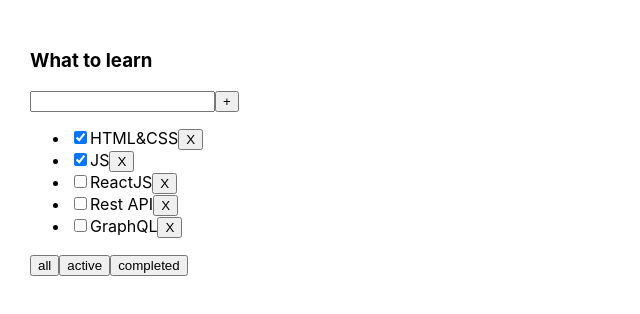
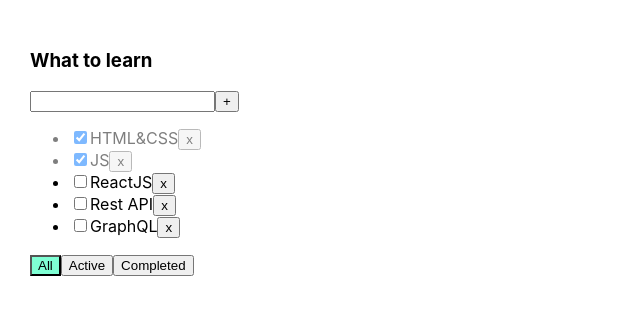
Before and after one commit to Katerinamiku/todolist, a React (Create React App) app: page / in a window 1280 px wide. Shown: the top 314 px of the page, without its empty margins (0-640 px from the left). Built offline with nearby package versions, Linux system fonts and the light colour scheme.

Commit message:
add lesson fourth

```diff
--- a/src/App.tsx
+++ b/src/App.tsx
@@ -1,28 +1,34 @@
 import React, {useState} from 'react';
-import { v1 } from 'uuid';
 import './App.css';
 import {Todolist} from './Todolist';
+import {v1} from 'uuid';
+
 
 export type FilterValuesType = "all" | "active" | "completed";
 
 function App() {
 
     let [tasks, setTasks] = useState([
-        { id: v1(), title: "HTML&CSS", isDone: true },
-        { id: v1(), title: "JS", isDone: true },
-        { id: v1(), title: "ReactJS", isDone: false },
-        { id: v1(), title: "Rest API", isDone: false },
-        { id: v1(), title: "GraphQL", isDone: false },
+        {id: v1(), title: "HTML&CSS", isDone: true},
+        {id: v1(), title: "JS", isDone: true},
+        {id: v1(), title: "ReactJS", isDone: false},
+        {id: v1(), title: "Rest API", isDone: false},
+        {id: v1(), title: "GraphQL", isDone: false},
     ]);
 
-    const addTask = (newTitle: string)=> {
-       const newTask = {id: v1(), title: newTitle, isDone: false}
-        setTasks([newTask, ...tasks])
+    const changeCheckbox = (taskId: string, value: boolean) => {
+        setTasks(tasks.map(el => el.id === taskId ? {...el, isDone: value} : el))
     }
 
     function removeTask(id: string) {
         let filteredTasks = tasks.filter(t => t.id != id);
         setTasks(filteredTasks);
+    }
+
+    function addTask(title: string) {
+        let task = {id: v1(), title: title, isDone: false};
+        let newTasks = [task, ...tasks];
+        setTasks(newTasks);
     }
 
     let [filter, setFilter] = useState<FilterValuesType>("all");
@@ -47,6 +53,8 @@
                       removeTask={removeTask}
                       changeFilter={changeFilter}
                       addTask={addTask}
+                      changeCheckbox={changeCheckbox}
+                      filter={filter}
             />
         </div>
     );
--- a/src/Components/Button.tsx
+++ b/src/Components/Button.tsx
@@ -2,7 +2,7 @@
 
 type ButtonPropsType = {
     name: string
-    callBack: ()=> void
+    callBack: () => void
 }
 
 export const Button = (props: ButtonPropsType) => {
--- /dev/null
+++ b/src/Components/Checkbox.tsx
@@ -0,0 +1,16 @@
+import React, {ChangeEvent} from 'react';
+
+type CheckboxType = {
+    checked: boolean
+    callBack: (eventValue: boolean) => void
+}
+
+export const Checkbox = (props: CheckboxType) => {
+    const changeCheckboxHandler = (event: ChangeEvent<HTMLInputElement>) => {
+        props.callBack(event.currentTarget.checked)
+    }
+    return (
+        <input type="checkbox" checked={props.checked}
+               onChange={changeCheckboxHandler}/>
+    )
+}
--- /dev/null
+++ b/src/Todolist.module.css
@@ -0,0 +1,15 @@
+.error {
+    border: red 1px solid;
+}
+
+.errorMessage {
+    color: red;
+}
+
+.activeFilter {
+    background-color: aquamarine;
+}
+
+.isDone {
+    opacity: 0.5;
+}
--- a/src/Todolist.tsx
+++ b/src/Todolist.tsx
@@ -1,6 +1,7 @@
-import React, {ChangeEvent, KeyboardEvent, useState} from 'react';
+import React, {ChangeEvent, KeyboardEvent, FocusEvent, useState} from 'react';
 import {FilterValuesType} from './App';
-import {Button} from "./Components/Button";
+import s from './Todolist.module.css'
+import {Checkbox} from "./Components/Checkbox";
 
 type TaskType = {
     id: string
@@ -13,60 +14,80 @@
     tasks: Array<TaskType>
     removeTask: (taskId: string) => void
     changeFilter: (value: FilterValuesType) => void
-    addTask: (newTitle: string) => void
+    addTask: (title: string) => void
+    changeCheckbox: (id: string, value: boolean) => void
+    filter: string
 }
 
 export function Todolist(props: PropsType) {
-    const [newTitle, setNewTitle] = useState('')
 
-    const addTaskHandler = () => {
-        props.addTask(newTitle)
-        setNewTitle('')
-    }
-    const onChangeInputHandler = (event: ChangeEvent<HTMLInputElement>) => {
-        setNewTitle(event.currentTarget.value)
-    }
+    let [title, setTitle] = useState('')
+    let [error, setError] = useState<string | null>(null)
 
-    const onKeyPressHandler = (event: KeyboardEvent<HTMLInputElement>) => {
-        if (event.key === 'Enter') {
-            addTaskHandler()
+    const addTask = () => {
+        if (title.trim() !== '') {
+            props.addTask(title);
+            setTitle("");
+        } else {
+            setError('Text is required!')
         }
     }
 
-    const tsarChangeFilterHandler = (value: FilterValuesType) => {
-        props.changeFilter(value)
+    const onChangeHandler = (e: ChangeEvent<HTMLInputElement>) => {
+        setError(null)
+        setTitle(e.currentTarget.value)
+    }
+    const onKeyPressHandler = (e: KeyboardEvent<HTMLInputElement>) => {
+        if (e.charCode === 13) {
+            addTask();
+        }
+    }
+    const onAllClickHandler = () => props.changeFilter("all");
+    const onActiveClickHandler = () => props.changeFilter("active");
+    const onCompletedClickHandler = () => props.changeFilter("completed");
+
+    const changeCheckboxHandler = (tId: string, eventValue: boolean) => props.changeCheckbox(tId, eventValue)
+
+
+    const onClickHandler = (tId: string) => props.removeTask(tId)
+    const onFocusHandler = (event: FocusEvent<HTMLInputElement>) => {
+        setError('')
     }
 
-    const removeTaskHandler = (id: string) => {
-        props.removeTask(id)
-    }
 
     return <div>
         <h3>{props.title}</h3>
         <div>
-            <input value={newTitle} onChange={onChangeInputHandler}
-                   onKeyPress={onKeyPressHandler}/>
-            <button onClick={addTaskHandler}>+</button>
+
+            <input value={title}
+                   onChange={onChangeHandler}
+                   onKeyPress={onKeyPressHandler}
+                   onFocus={onFocusHandler}
+                   className={error ? s.error : ''}
+            />
+            <button onClick={addTask}>+</button>
+            {error && <div className={s.errorMessage}>{error}</div>}
         </div>
         <ul>
             {
                 props.tasks.map(t => {
 
-                    return (
-                        <li key={t.id}>
-                            <input type="checkbox" checked={t.isDone}/>
-                            <span>{t.title}</span>
-                            <Button name={'X'} callBack={() => removeTaskHandler(t.id)}/>
-                        </li>)
-                })}
+                    return <li className={t.isDone ? s.isDone : ''} key={t.id}>
+                        <Checkbox checked={t.isDone}
+                                  callBack={(eventValue) => changeCheckboxHandler(t.id, eventValue)}/>
+                        <span>{t.title}</span>
+                        <button onClick={() => onClickHandler(t.id)}>x</button>
+                    </li>
+                })
+            }
         </ul>
         <div>
-            {/*<button onClick={()=>tsarChangeFilterHandler('all')}>All</button>*/}
-            {/*<button onClick={()=>tsarChangeFilterHandler('active')}>Active</button>*/}
-            {/*<button onClick={()=>tsarChangeFilterHandler('completed')}>Completed</button>*/}
-            <Button name={'all'} callBack={() => tsarChangeFilterHandler('all')}/>
-            <Button name={'active'} callBack={() => tsarChangeFilterHandler('active')}/>
-            <Button name={'completed'} callBack={() => tsarChangeFilterHandler('completed')}/>
+            <button className={props.filter === 'all' ? s.activeFilter : ''} onClick={onAllClickHandler}>All</button>
+            <button className={props.filter === 'active' ? s.activeFilter : ''} onClick={onActiveClickHandler}>Active
+            </button>
+            <button className={props.filter === 'completed' ? s.activeFilter : ''}
+                    onClick={onCompletedClickHandler}>Completed
+            </button>
         </div>
     </div>
 }
```
